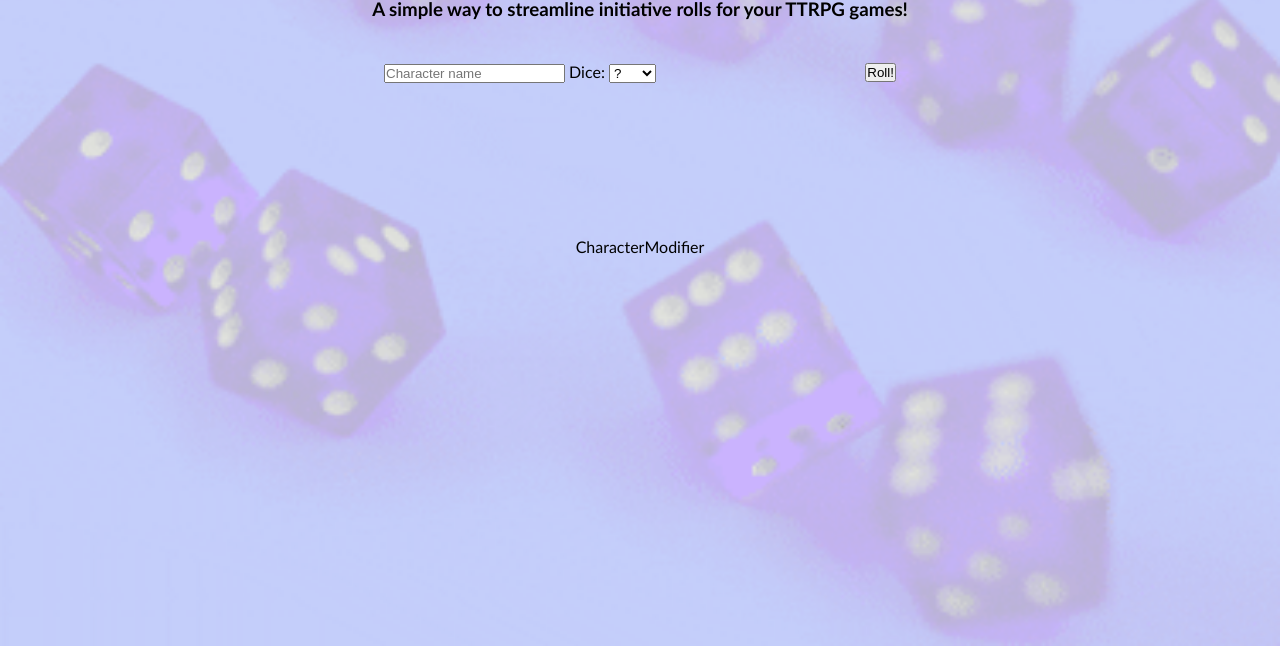
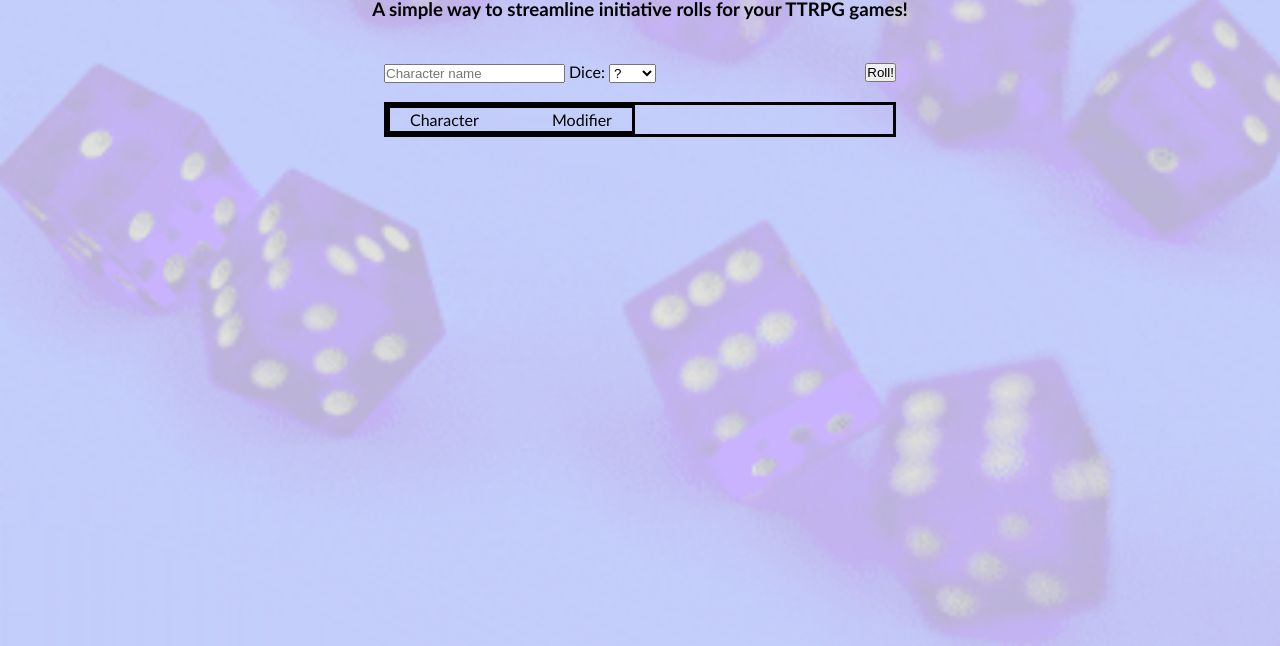
Before and after one commit to alxngrnj/initiative-roller, a plain HTML site: page html/index.html in a window 1280 px wide. Shown: the part 154-800 px from the top of the page. Drawn offline with Linux system fonts and the light colour scheme.

Commit message:
made a few changes on page structure

```diff
--- a/html/index.html
+++ b/html/index.html
@@ -31,12 +31,14 @@
                     <button type="click" id="roll">Roll!</button>
             </div>
 
-            <div class="lists">
-                <div class="character-container">
+            <div class="content-container">
+                <div class="content-column">
                     <div class="top-row">
                         <p>Character</p>
                         <p>Modifier</p>
                     </div>
+                </div>
+                <div class="content-column roll-column">
                 </div>
             </div>
             </main>
```
